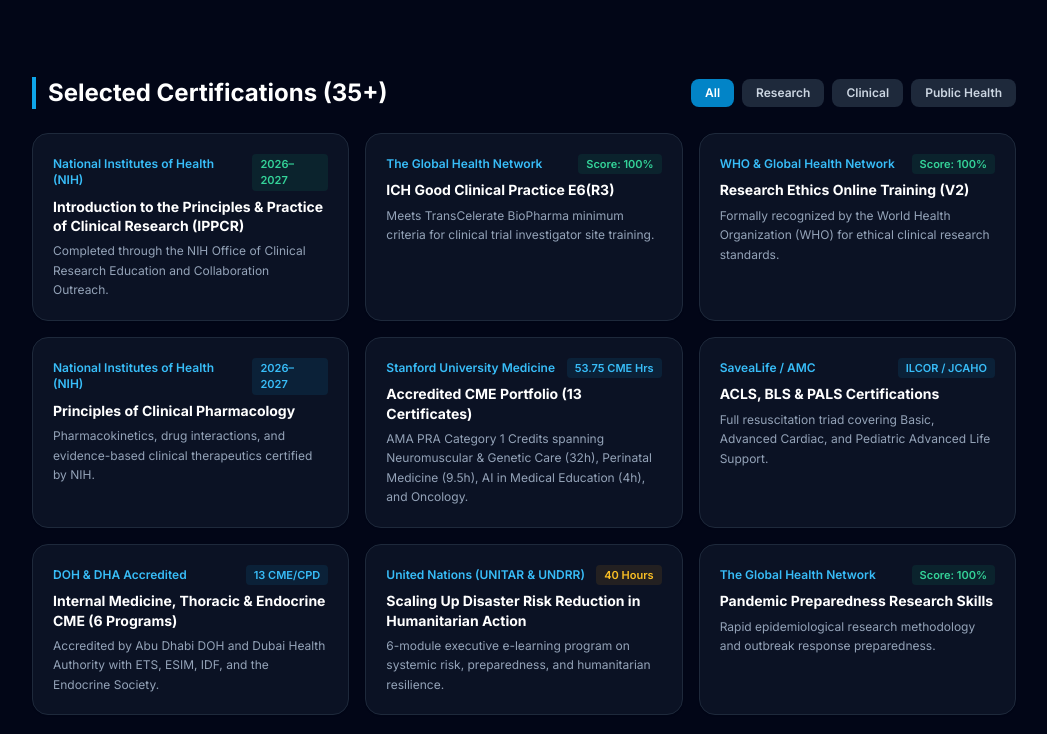
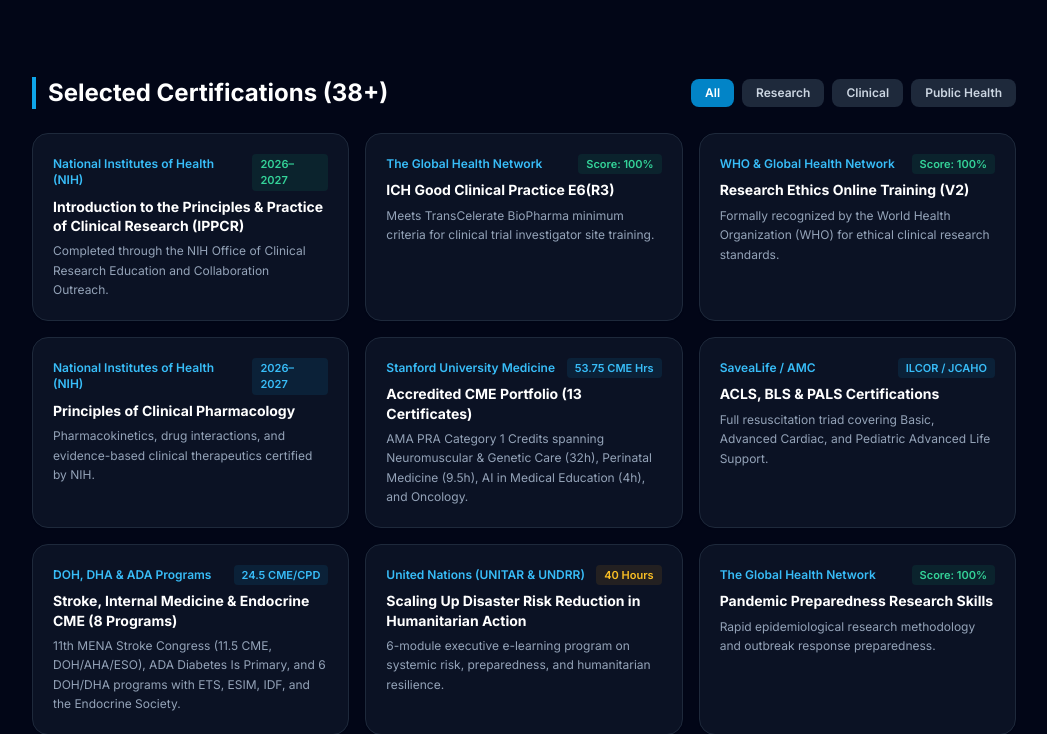
Before and after one commit to Abduljalil-CV/Abduljalil-CV, a plain HTML site: page index.html in a window 1280 px wide. Shown: the part 2066-2800 px from the top of the page, without its empty margins (116-1163 px from the left). Drawn offline with nearby package versions, Linux system fonts and the light colour scheme.

Commit message:
Update index.html

```diff
--- a/index.html
+++ b/index.html
@@ -155,11 +155,11 @@
         <div class="text-xs md:text-sm text-slate-500 dark:text-slate-400 mt-1" data-en="Core Clinical Rotations" data-ar="دورات سريرية أساسية">Core Clinical Rotations</div>
       </div>
       <div class="p-5 rounded-2xl bg-white dark:bg-slate-900 border border-slate-200 dark:border-slate-800 text-center shadow-sm">
-        <div class="text-2xl md:text-3xl font-extrabold text-sky-600 dark:text-sky-400">35+</div>
+        <div class="text-2xl md:text-3xl font-extrabold text-sky-600 dark:text-sky-400">38+</div>
         <div class="text-xs md:text-sm text-slate-500 dark:text-slate-400 mt-1" data-en="Medical Certificates" data-ar="شهادات طبية وبحثية">Medical Certificates</div>
       </div>
       <div class="p-5 rounded-2xl bg-white dark:bg-slate-900 border border-slate-200 dark:border-slate-800 text-center shadow-sm">
-        <div class="text-2xl md:text-3xl font-extrabold text-sky-600 dark:text-sky-400">66+</div>
+        <div class="text-2xl md:text-3xl font-extrabold text-sky-600 dark:text-sky-400">78+</div>
         <div class="text-xs md:text-sm text-slate-500 dark:text-slate-400 mt-1" data-en="Accredited CME/CPD Hrs" data-ar="ساعة تعليم طبي معتمدة">Accredited CME/CPD Hrs</div>
       </div>
     </div>
@@ -317,7 +317,7 @@
   <section id="certificates" class="max-w-5xl mx-auto px-5 py-10 fade-section">
     <div class="flex flex-wrap justify-between items-center gap-4 mb-6">
       <h2 class="text-2xl font-bold text-slate-900 dark:text-white border-s-4 border-sky-500 ps-3"
-          data-en="Selected Certifications (35+)" data-ar="شهادات دولية مختارة (+35)">Selected Certifications (35+)</h2>
+          data-en="Selected Certifications (38+)" data-ar="شهادات دولية مختارة (+38)">Selected Certifications (38+)</h2>
       <div class="flex flex-wrap gap-2 text-xs font-semibold">
         <button class="filter-btn active px-3.5 py-1.5 rounded-lg bg-sky-600 text-white transition" data-filter="all" data-en="All" data-ar="الكل">All</button>
         <button class="filter-btn px-3.5 py-1.5 rounded-lg bg-slate-200 dark:bg-slate-800 text-slate-700 dark:text-slate-300 transition" data-filter="research" data-en="Research" data-ar="بحث علمي">Research</button>
@@ -399,15 +399,15 @@
         </div>
       </div>
 
-      <!-- 7. DOH & DHA Accredited Series (Clinical) -->
+      <!-- 7. DOH, DHA & ADA Accredited Series (Clinical) -->
       <div class="cert-card p-5 rounded-2xl bg-white dark:bg-slate-900/70 border border-slate-200 dark:border-slate-800 shadow-sm flex flex-col justify-between" data-cat="clinical">
         <div>
           <div class="flex items-center justify-between gap-2 mb-1.5">
-            <span class="text-xs font-semibold text-sky-600 dark:text-sky-400">DOH & DHA Accredited</span>
-            <span class="text-[11px] font-semibold px-2 py-0.5 rounded bg-sky-50 dark:bg-sky-500/10 text-sky-700 dark:text-sky-400" data-en="13 CME/CPD" data-ar="13 ساعة معتمدة">13 CME/CPD</span>
+            <span class="text-xs font-semibold text-sky-600 dark:text-sky-400">DOH, DHA & ADA Programs</span>
+            <span class="text-[11px] font-semibold px-2 py-0.5 rounded bg-sky-50 dark:bg-sky-500/10 text-sky-700 dark:text-sky-400" data-en="24.5 CME/CPD" data-ar="24.5 ساعة معتمدة">24.5 CME/CPD</span>
           </div>
-          <h3 class="font-bold text-sm text-slate-900 dark:text-white leading-snug" data-en="Internal Medicine, Thoracic & Endocrine CME (6 Programs)" data-ar="برامج الباطنية والصدرية والغدد الصماء (6 برامج)">Internal Medicine, Thoracic & Endocrine CME (6 Programs)</h3>
-          <p class="text-xs text-slate-500 dark:text-slate-400 mt-1.5 leading-relaxed" data-en="Accredited by Abu Dhabi DOH and Dubai Health Authority with ETS, ESIM, IDF, and the Endocrine Society." data-ar="معتمدة من دائرة الصحة بأبوظبي وهيئة الصحة بدبي بالشراكة مع جمعيات الصدرية والباطنية والغدد الصماء والـ IDF.">Accredited by Abu Dhabi DOH and Dubai Health Authority with ETS, ESIM, IDF, and the Endocrine Society.</p>
+          <h3 class="font-bold text-sm text-slate-900 dark:text-white leading-snug" data-en="Stroke, Internal Medicine & Endocrine CME (8 Programs)" data-ar="برامج السكتة الدماغية والباطنية والغدد الصماء (8 برامج)">Stroke, Internal Medicine & Endocrine CME (8 Programs)</h3>
+          <p class="text-xs text-slate-500 dark:text-slate-400 mt-1.5 leading-relaxed" data-en="11th MENA Stroke Congress (11.5 CME, DOH/AHA/ESO), ADA Diabetes Is Primary, and 6 DOH/DHA programs with ETS, ESIM, IDF, and the Endocrine Society." data-ar="مؤتمر الشرق الأوسط الـ11 للسكتة الدماغية (11.5 ساعة باعتماد DOH وتعاون AHA/ESO)، برنامج الجمعية الأمريكية للسكري (ADA)، و6 برامج مع ETS وESIM وIDF.">11th MENA Stroke Congress (11.5 CME, DOH/AHA/ESO), ADA Diabetes Is Primary, and 6 DOH/DHA programs with ETS, ESIM, IDF, and the Endocrine Society.</p>
         </div>
       </div>
 
```
